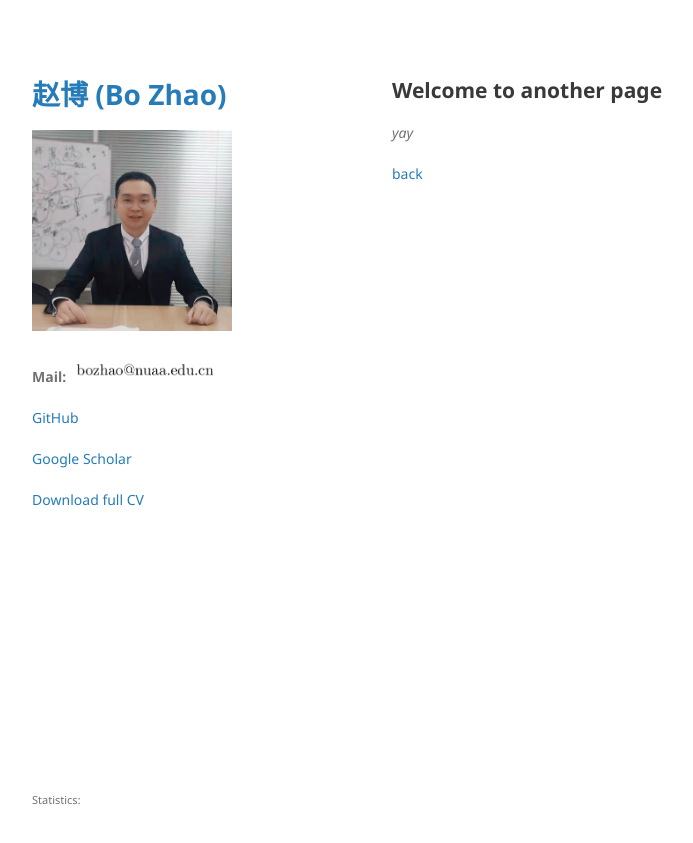
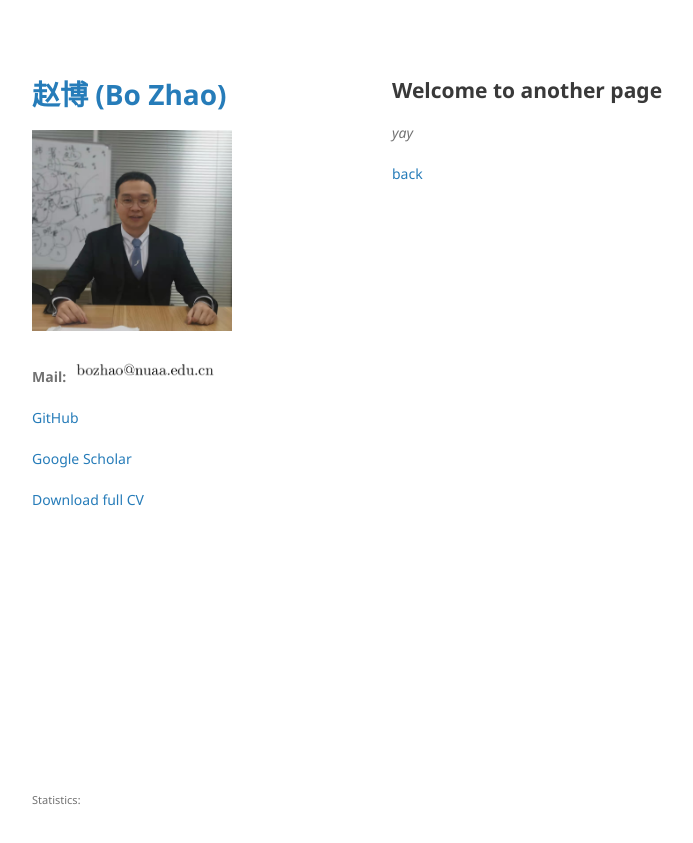
Before and after one commit to BorisZhao/BorisZhao.github.io, a Jekyll site: the page built from another-page.md, in a window 1280 px wide. Shown: the top 843 px of the page, without its empty margins (178-871 px from the left). Built offline with Jekyll 4.4.1, drawn with Linux system fonts in a browser that asks for light colours; a script that is not in the unit is left out; the repository's description, which GitHub fills in, is left out; our own code applies the rules of GitHub Pages for plain Markdown files.

Commit message:
Update _config.yml

```diff
--- a/_config.yml
+++ b/_config.yml
@@ -1,9 +1,10 @@
 title: 赵博 (Bo Zhao)
-logo: ./Images/zhaobo.jpg
+logo: ./Images/zhaobo v2.jpg
 description:
 show_downloads: false
 google_analytics:
 theme: jekyll-theme-minimal
 remote_theme: pages-themes/minimal@v0.2.0
 plugins:
+
 - jekyll-remote-theme # add this line to the plugins list if you already have one
```
